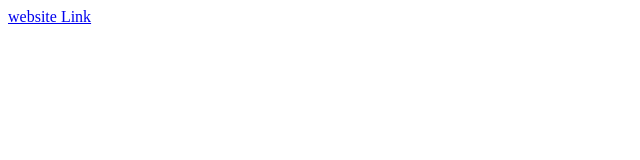
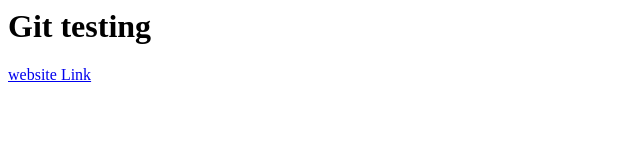
Before and after one commit to abhishek021997/DevOps, a plain HTML site: page index.html in a window 1280 px wide. Shown: the whole page, without its empty margins (0-640 px from the left). Drawn offline with Linux system fonts and the light colour scheme.

Commit message:
index.html file header add

```diff
--- a/index.html
+++ b/index.html
@@ -3,6 +3,7 @@
     <title>Project 1</title>
   </head>
   <body>
+	  <h1> Git testing </h1>
     <a href="tryw3css_templates_band&stacked" > website Link </a>
   </body>
 </html>
```
